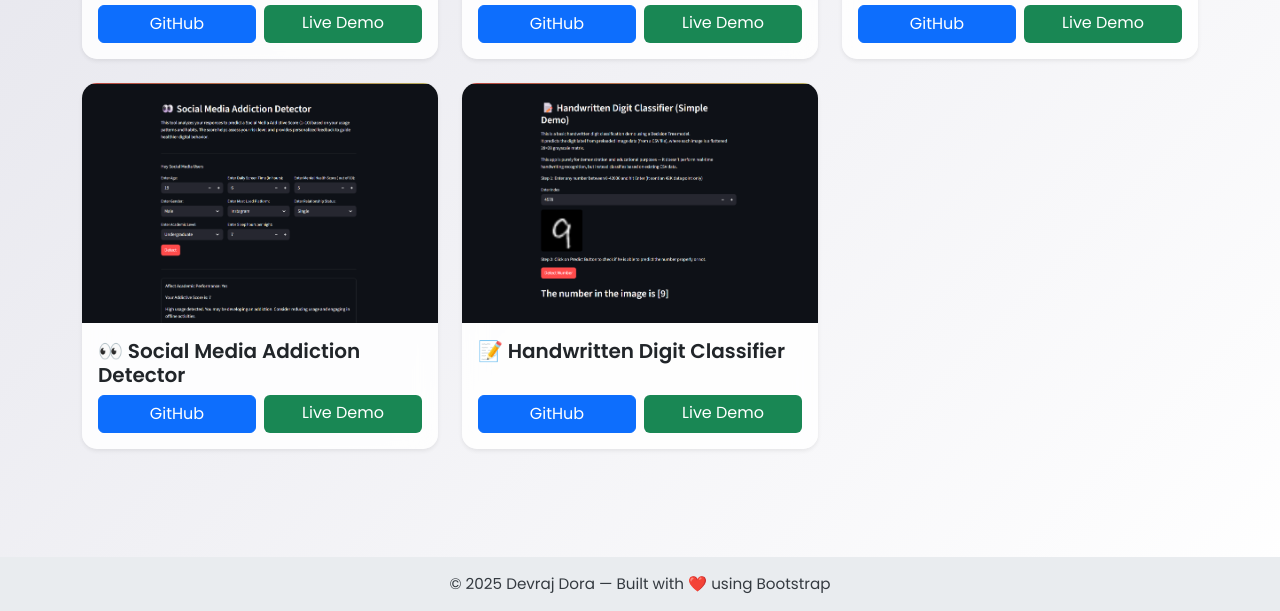
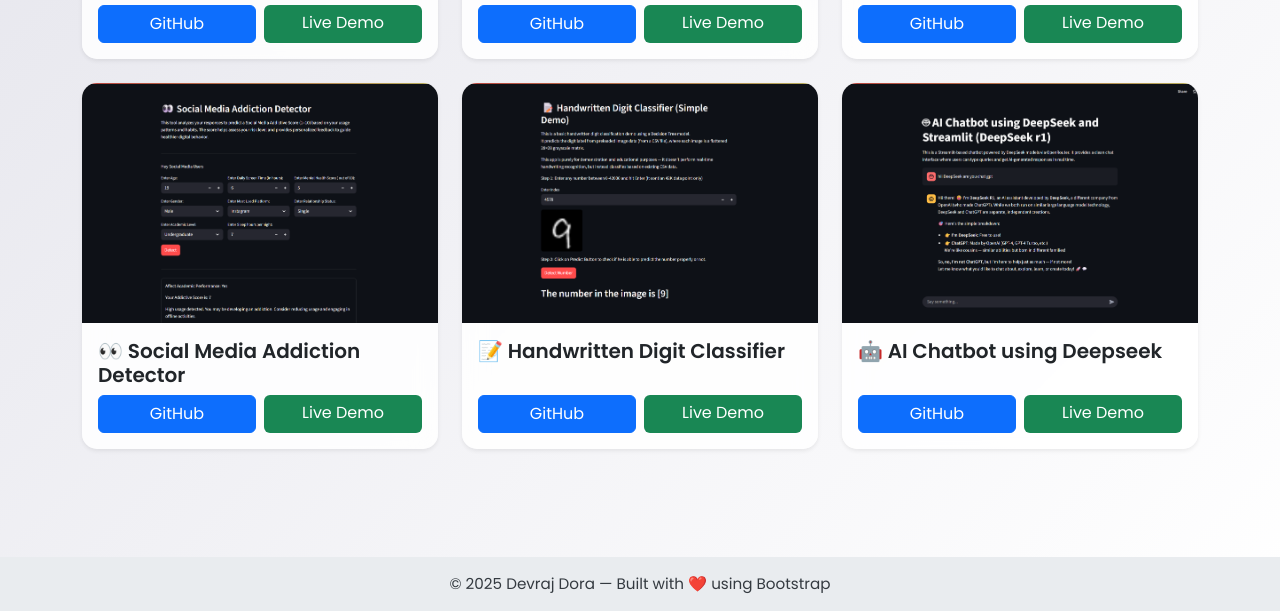
Before and after one commit to Devraaz/ML-Homepage, a plain HTML site: page index.html in a window 1280 px wide. Shown: the part 809-1420 px from the top of the page. Drawn offline with nearby package versions, Linux system fonts and the light colour scheme.

Commit message:
AI chatbot

```diff
--- a/index.html
+++ b/index.html
@@ -163,6 +163,12 @@
         demo: "https://devraaz-handwritten-digit-classifier.streamlit.app/",
         image: "./images/handwritten_1.png"
       },
+      {
+        title: "🤖 AI Chatbot using Deepseek",
+        github: "https://github.com/Devraaz/AI-Chatbot",
+        demo: "https://devraaz-ai-chatbot.streamlit.app/",
+        image: "./images/ai_chatbot.png"
+      },
     ];
 
     const projectList = document.getElementById("project-list");
```
Also changed, not shown: images/ai_chatbot.png (added).
